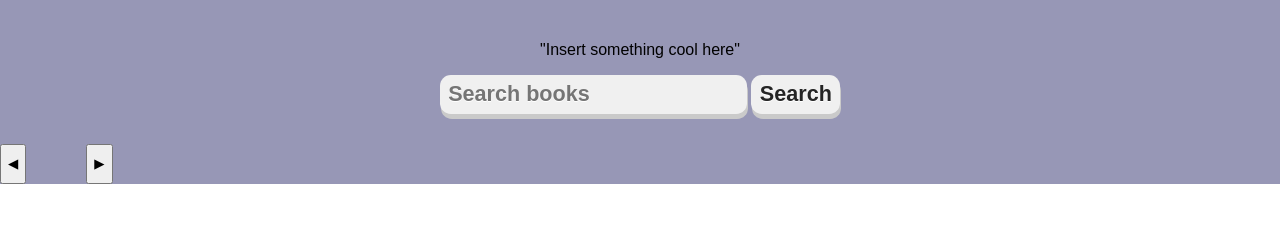
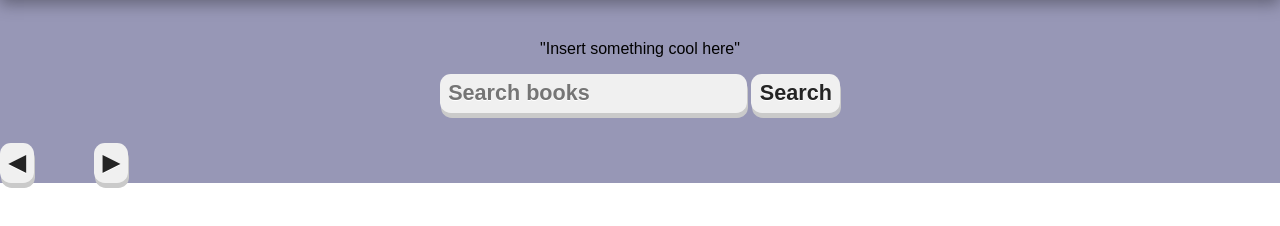
Before and after one commit to priyariind/PixelPals_INFO1601, a plain HTML site: page index.html in a window 1280 px wide. Shown: the part 94-320 px from the top of the page. Drawn offline with Linux system fonts and the light colour scheme; no server answers.

Commit message:
Add files via upload

```diff
--- a/style.css
+++ b/style.css
@@ -24,7 +24,7 @@ body {
     justify-content: space-between;
     align-items: center;
     padding: 10px;
-    border-bottom: 1px solid #ccc;
+    box-shadow: 0px 10px 15px 0px rgb(0, 0, 0,0.35);
     position: sticky;
     top: 0;
 }
@@ -101,7 +101,23 @@ body {
 
 .carousel-btn {
     height: 40px;
+    font: inherit;
+    background-color: #f0f0f0;
+    border: 0px;
+    color: #242424;
+    border-radius: 0.5em;
+    font-size: 1.35rem;
+    padding: 0.3em 0.4em;
+    font-weight: 600;
+    text-shadow: 0 0.0625em 0 #fff;
+    box-shadow: 1px 5px 0px 0px #cacaca;
     cursor: pointer;
+    transition: 0.15s ease;
+}
+
+.carousel-btn:active{
+    translate: 0 0.225em;
+    box-shadow: 0.5px 2.5px 0px 0px #cacaca;
 }
 
 .left {
```
